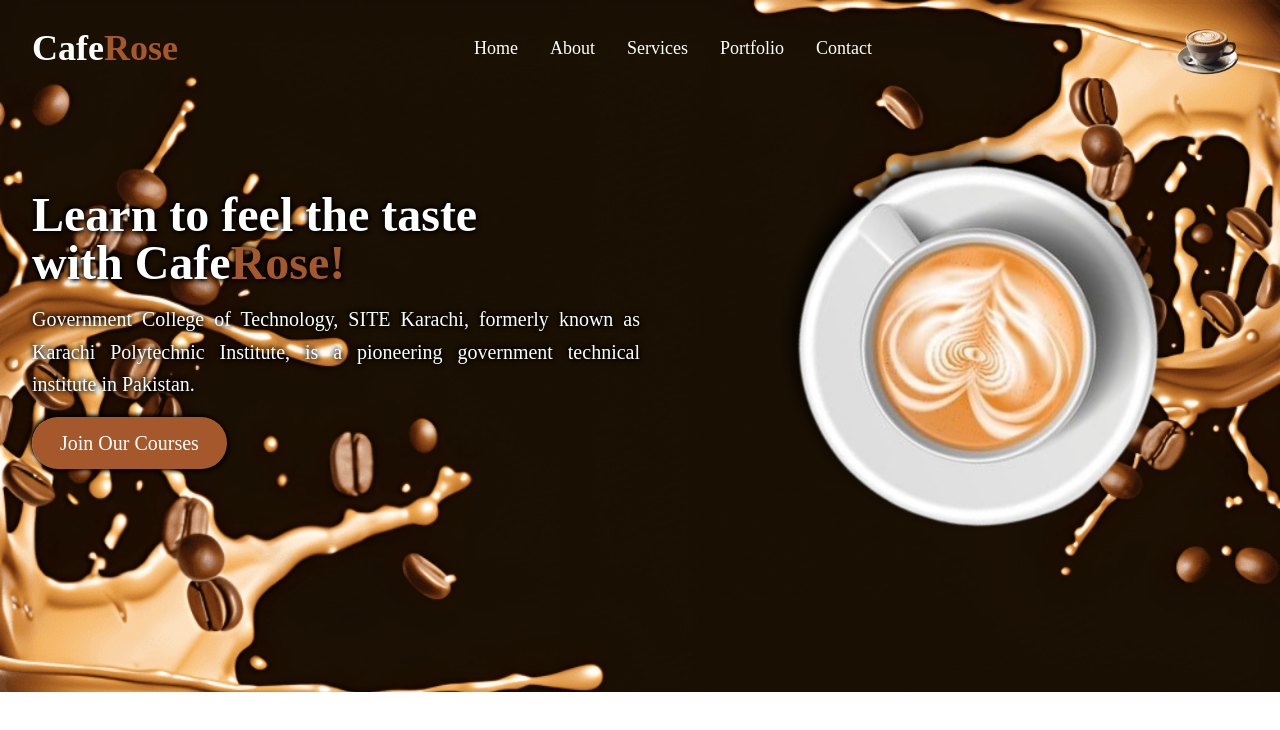
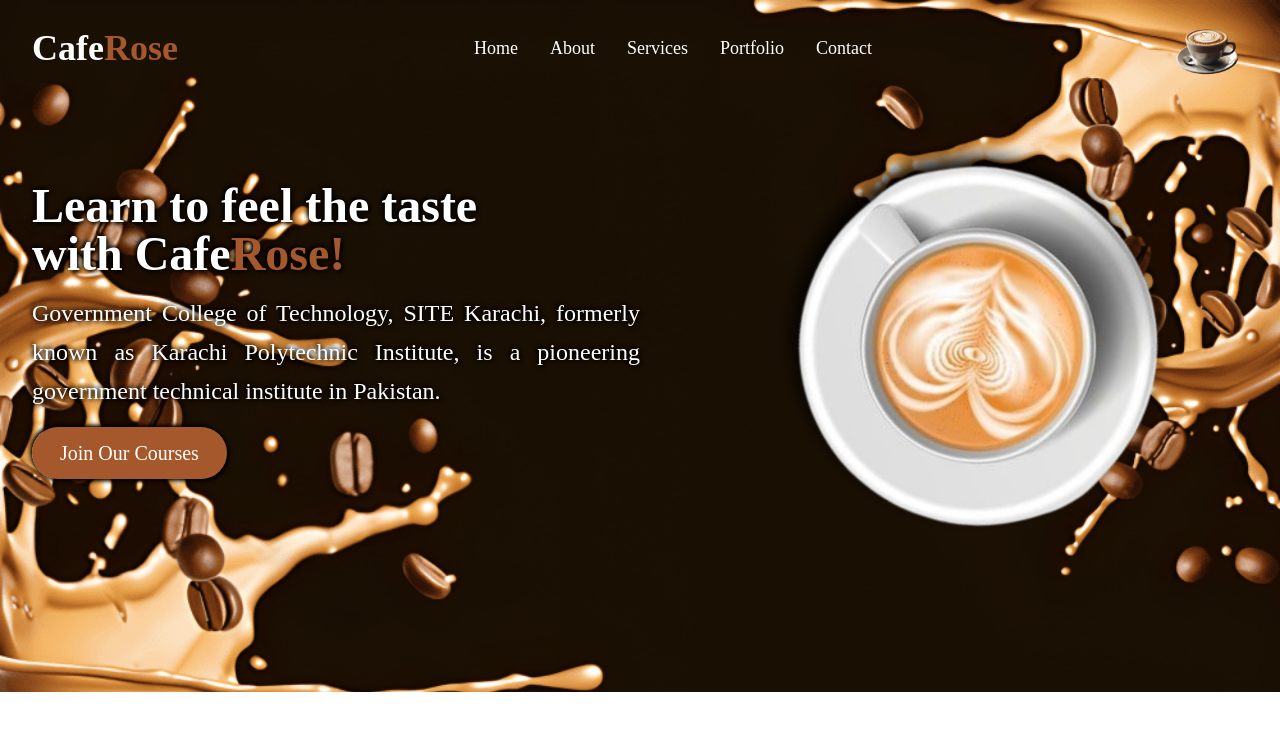
Before and after one commit to Arbab02/caferose, a React app: page / in a window 1280 px wide. Shown: the top 730 px of the page. Built offline with nearby package versions, Linux system fonts and the light colour scheme; the HTML template or start-up script is replaced by a standard one.

Commit message:
Update Hero.jsx

```diff
--- a/src/components/Hero.jsx
+++ b/src/components/Hero.jsx
@@ -54,7 +54,7 @@ const Hero = () => {
             {/* <br className="hidden lg:inline-block" /> */}
                Cafe<span className='text-[#A5582B]  font-bold'>Rose!</span>
           </motion.h1>
-          <motion.p className="mb-8 leading-relaxed text-xl text-center md:text-justify text-white" variants={childVariants}>
+          <motion.p className="mb-8 leading-relaxed text-2xl text-center md:text-justify text-white" variants={childVariants}>
           Government College of Technology, SITE Karachi, formerly known as Karachi Polytechnic Institute, is a pioneering government technical institute in Pakistan.
 
           <a href='/addTopic'><button className="block mx-auto lg:mx-0  xl:mx-0 md:mx-0 rounded-full text-xl bg-gradient-to-r from-[#A5582B] via-[#A5582B] to-[#A5582B] font-normal mt-4 text-white px-7 py-3 shadow-lg hover:from-purple-600 hover:via-pink-600 hover:to-pink-600 transition duration-300 boxshadow">
```
